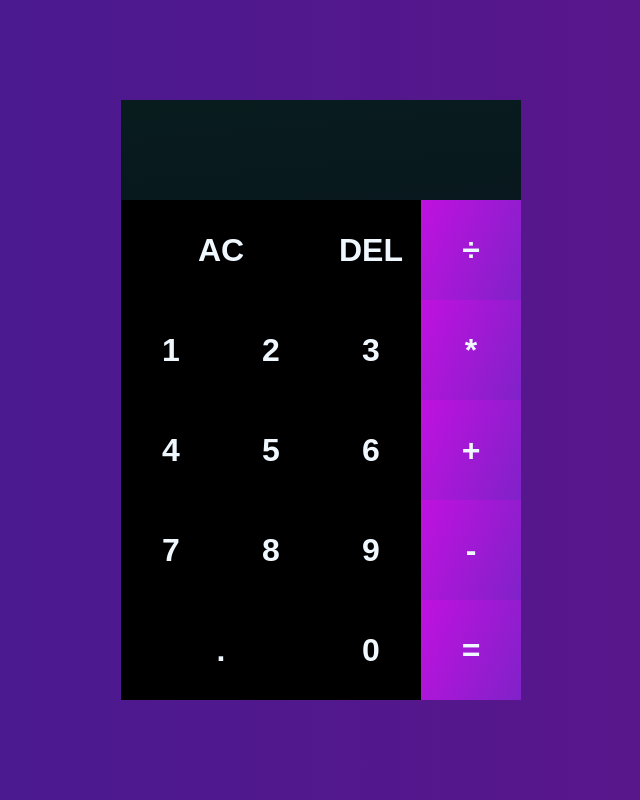
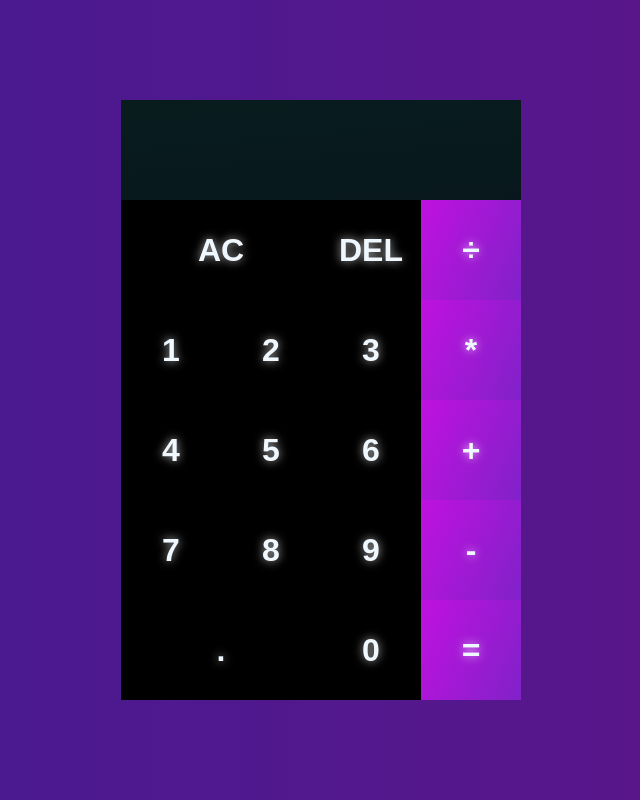
Before and after one commit to melobrau/Calculator, a plain HTML site: page index.html in a window 1280 px wide. Shown: the whole page, without its empty margins (319-959 px from the left). Drawn offline with Linux system fonts and the light colour scheme.

Commit message:
luz numero

```diff
--- a/style.css
+++ b/style.css
@@ -1,6 +1,7 @@
 *{
     box-sizing: border-box;
     font-family: 'Roboto'. sans-serif;
+    text-shadow: 0 0px 10px rgba(255, 255, 255, 0.7);
     font-weight:bold;
     margin:0;
     padding:0;
```
